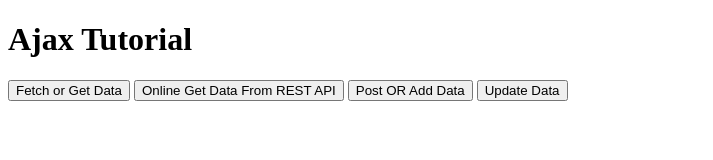
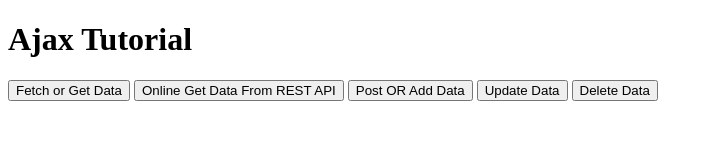
Before and after one commit to syedriaz786/Javascript-Practice, a plain HTML site: page ajax/index.html in a window 1280 px wide. Shown: the whole page, without its empty margins (0-713 px from the left). Drawn offline with Linux system fonts and the light colour scheme.

Commit message:
Add AJAX file and made some changes

```diff
--- a/ajax/index.html
+++ b/ajax/index.html
@@ -13,6 +13,7 @@
     <button type="button" id="onlineRestApi">Online Get Data From REST API</button>
     <button type="button" id="Post_OR_Add_Data">Post OR Add Data</button>
     <button type="button" id="Update_Data">Update Data</button>
+    <button type="button" id="delete_Data">Delete Data</button>
     <img src="Spin-1s-200px.gif" style="display: none;" id="spinner" alt="">
 
     <script src="script.js"></script>
--- a/ajax/script.js
+++ b/ajax/script.js
@@ -179,9 +179,9 @@ let spinner = document.getElementById("spinner");
 
                  // Yahan hum "ONINE REST API" pr DELETE data kre ge "DELETE" Method Ka istemal kar k
 
-// let Update_Data = document.getElementById("Update_Data");
+// let delete_Data = document.getElementById("delete_Data");
 
-// Update_Data.addEventListener('click', buttonClickHandler);
+// delete_Data.addEventListener('click', buttonClickHandler);
 
 // function buttonClickHandler(){
 
```
